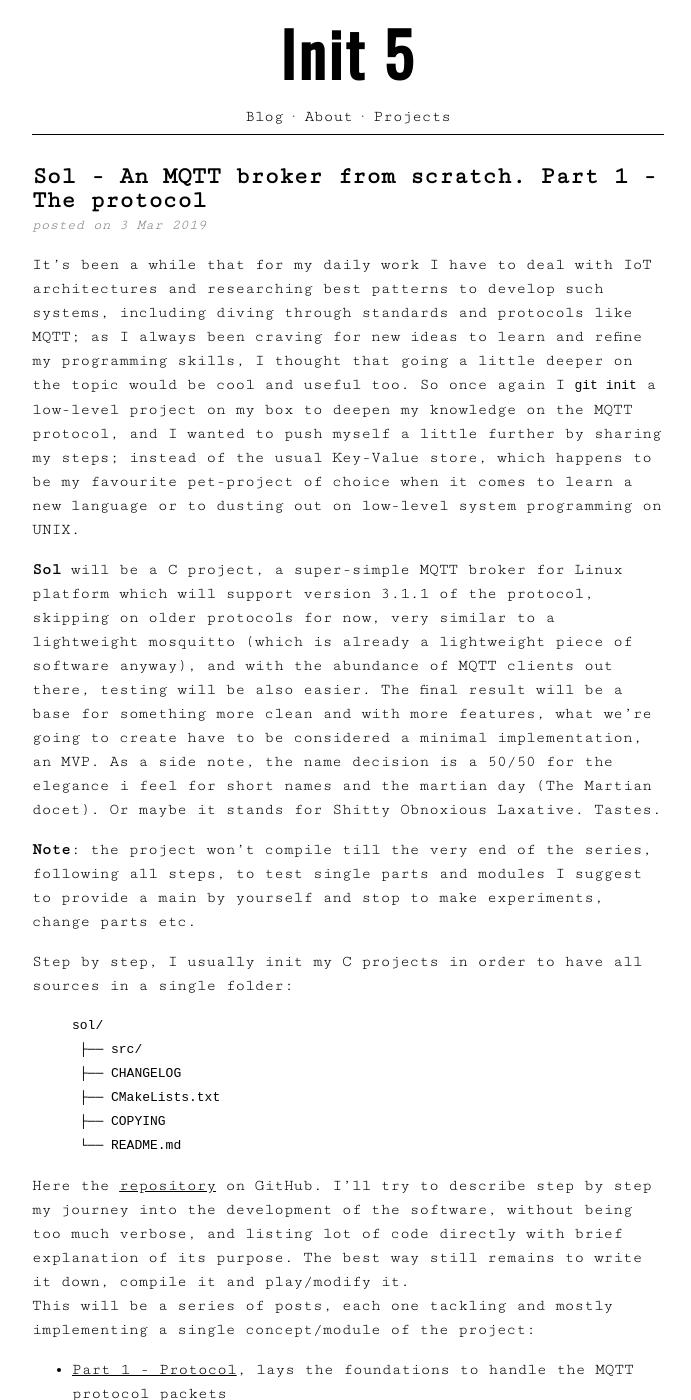
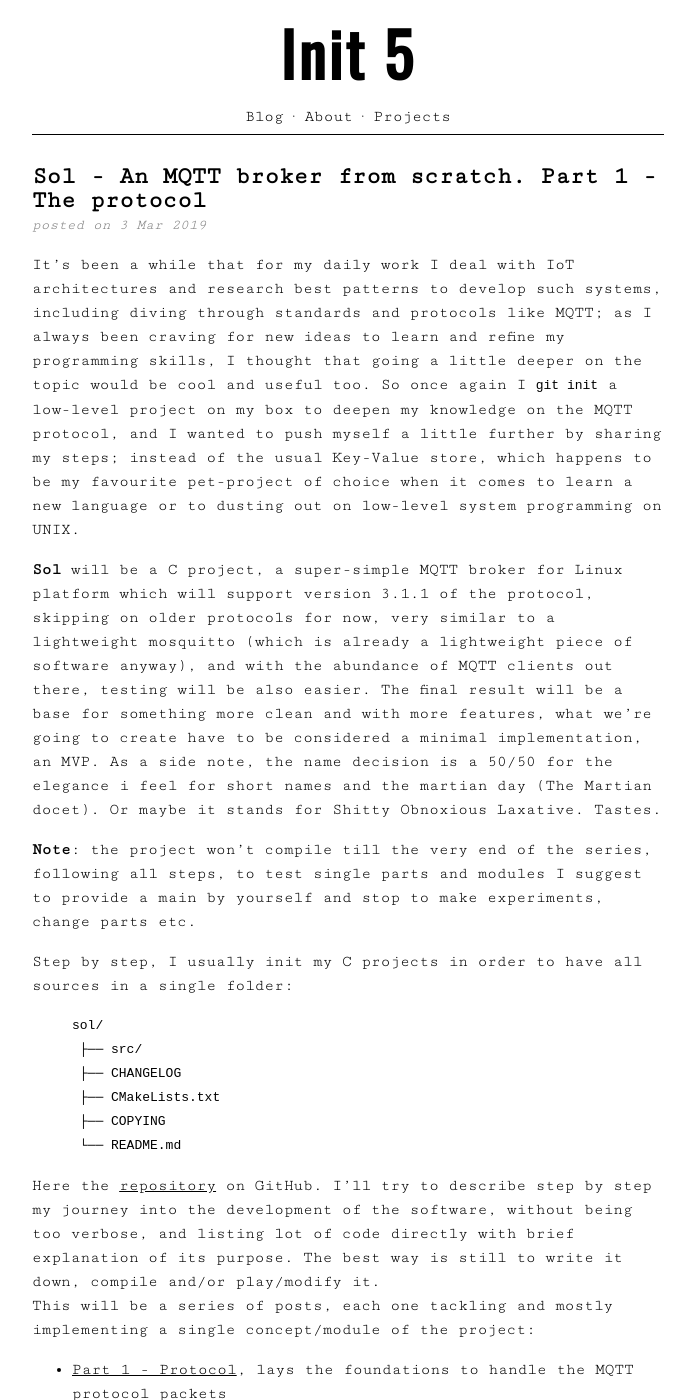
Before and after one commit to codepr/codepr.github.io, a Jekyll site: the page built from _posts/2019-03-03-sol-mqtt-broker.md, in a window 1280 px wide and 1400 px high. Shown: the whole window, without its empty margins (292-983 px from the left). Built offline with Jekyll 4.4.1, drawn with Linux system fonts in a browser that asks for light colours.

Commit message:
Fixed grammar on intro of mqtt post

```diff
--- a/_posts/2019-03-03-sol-mqtt-broker.md
+++ b/_posts/2019-03-03-sol-mqtt-broker.md
@@ -5,8 +5,8 @@ description: "Writing an MQTT broker from scratch, to really understand somethin
 categories: c unix tutorial
 ---
 
-It's been a while that for my daily work I have to deal with IoT architectures
-and researching best patterns to develop such systems, including diving through
+It's been a while that for my daily work I deal with IoT architectures and
+research best patterns to develop such systems, including diving through
 standards and protocols like MQTT;
 <!--more-->
 as I always been craving for new ideas to
@@ -47,9 +47,9 @@ sol/
 
 Here the [repository](https://github.com/codepr/sol/tree/tutorial) on GitHub.
 I'll try to describe step by step my journey into the development of the software,
-without being too much verbose, and listing lot of code directly with brief
-explanation of its purpose. The best way still remains to write it down,
-compile it and play/modify it.<br>
+without being too verbose, and listing lot of code directly with brief
+explanation of its purpose. The best way is still to write it down,
+compile and/or play/modify it.<br>
 This will be a series of posts, each one tackling and mostly implementing a single
 concept/module of the project:
 
```
